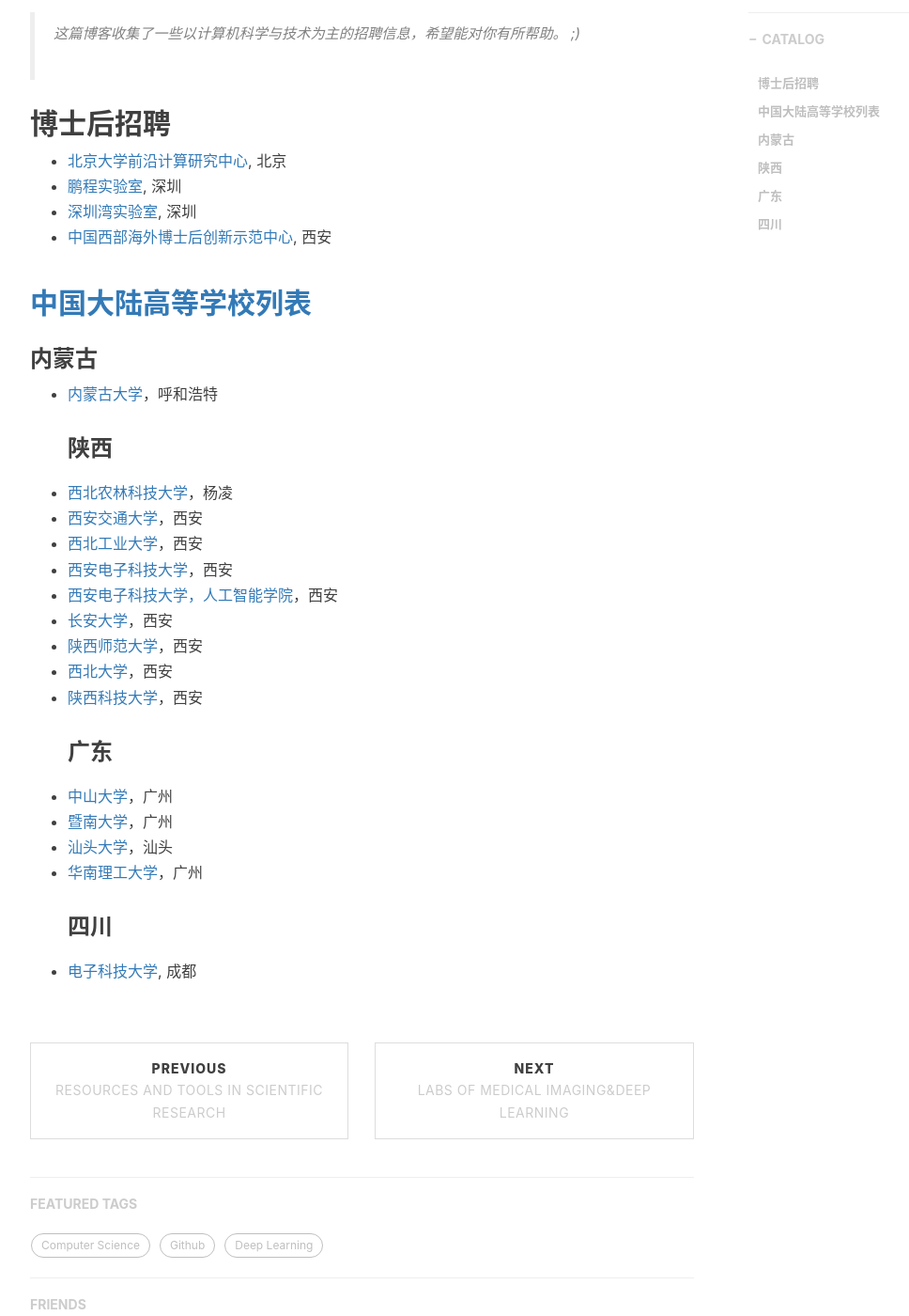
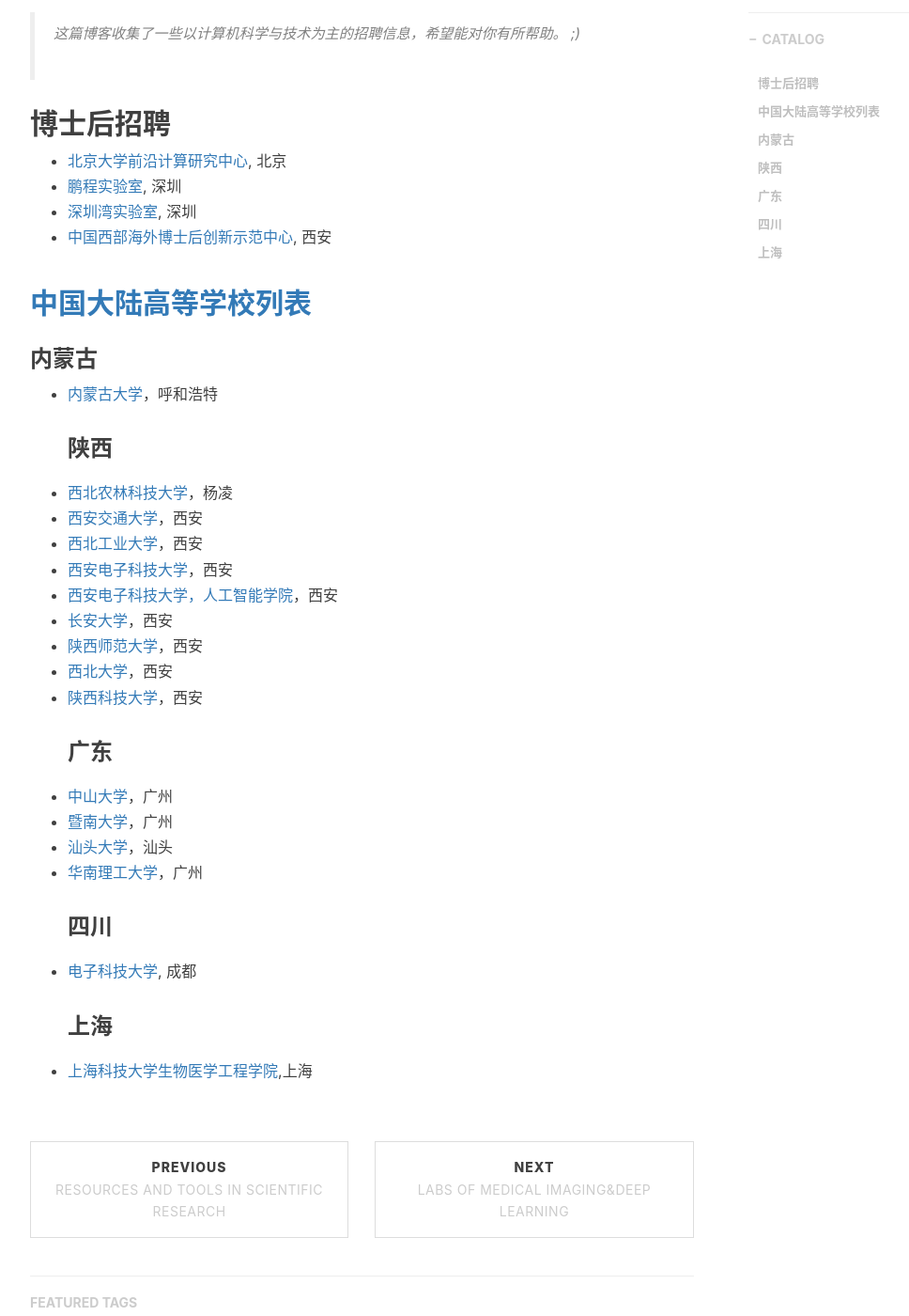
Before and after one commit to jizhang02/jizhang02.github.io, a Jekyll site: the page built from _posts/2020-02-26-job.markdown, in a window 1280 px wide and 1400 px high, scrolled down 610 px. Shown: the whole window at 94% size, without its empty margins (233-1201 px from the left). Built offline with Jekyll 4.4.1, drawn with Linux system fonts in a browser that asks for light colours; nearby versions of some CDN libraries; library files that are not in the unit come from our copies; comment, search, counter and statistics services are not loaded.

Commit message:
update a university

```diff
--- a/_posts/2020-02-26-job.markdown
+++ b/_posts/2020-02-26-job.markdown
@@ -43,3 +43,5 @@
 * [华南理工大学](http://www2.scut.edu.cn/hr/2019/0506/c4457a317013/page.htm)，广州
 ### 四川
 * [电子科技大学](https://www.uestc.edu.cn/), 成都
+### 上海
+* [上海科技大学生物医学工程学院](https://bme.shanghaitech.edu.cn/),上海
```
